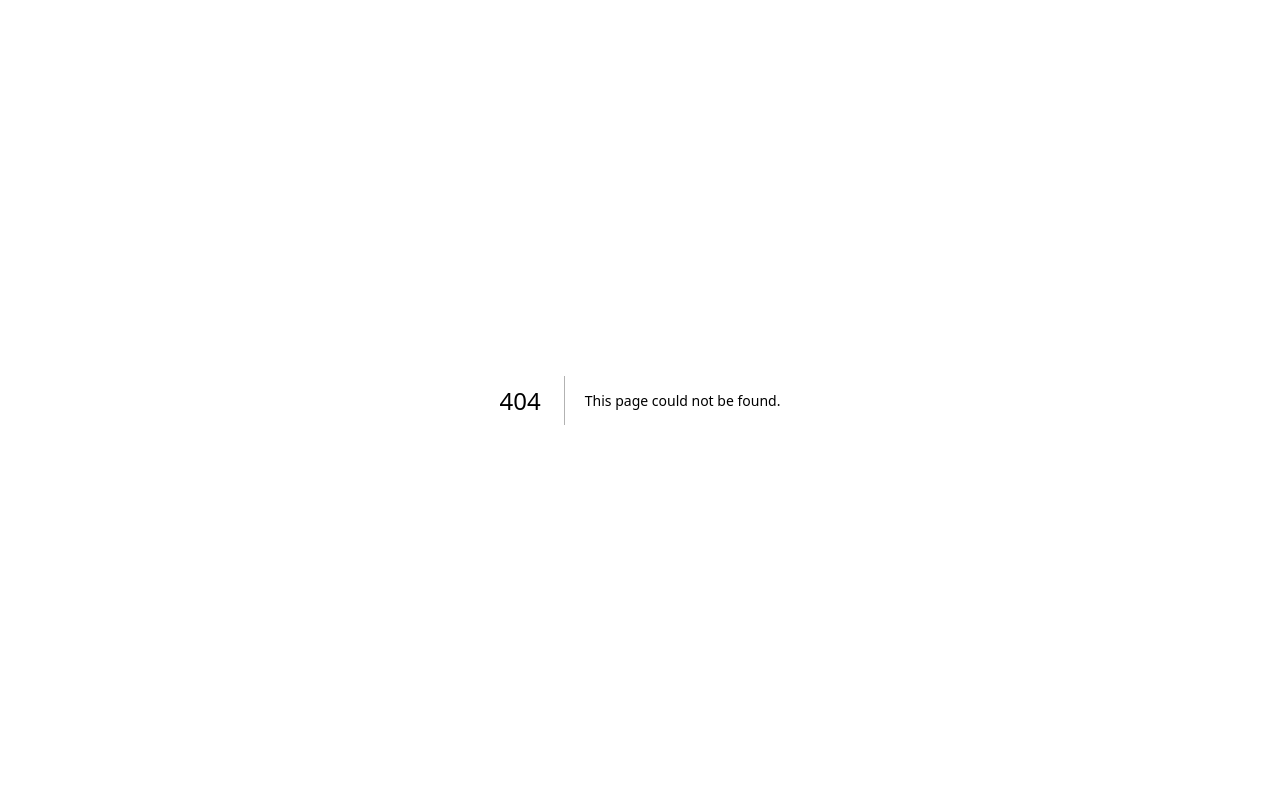
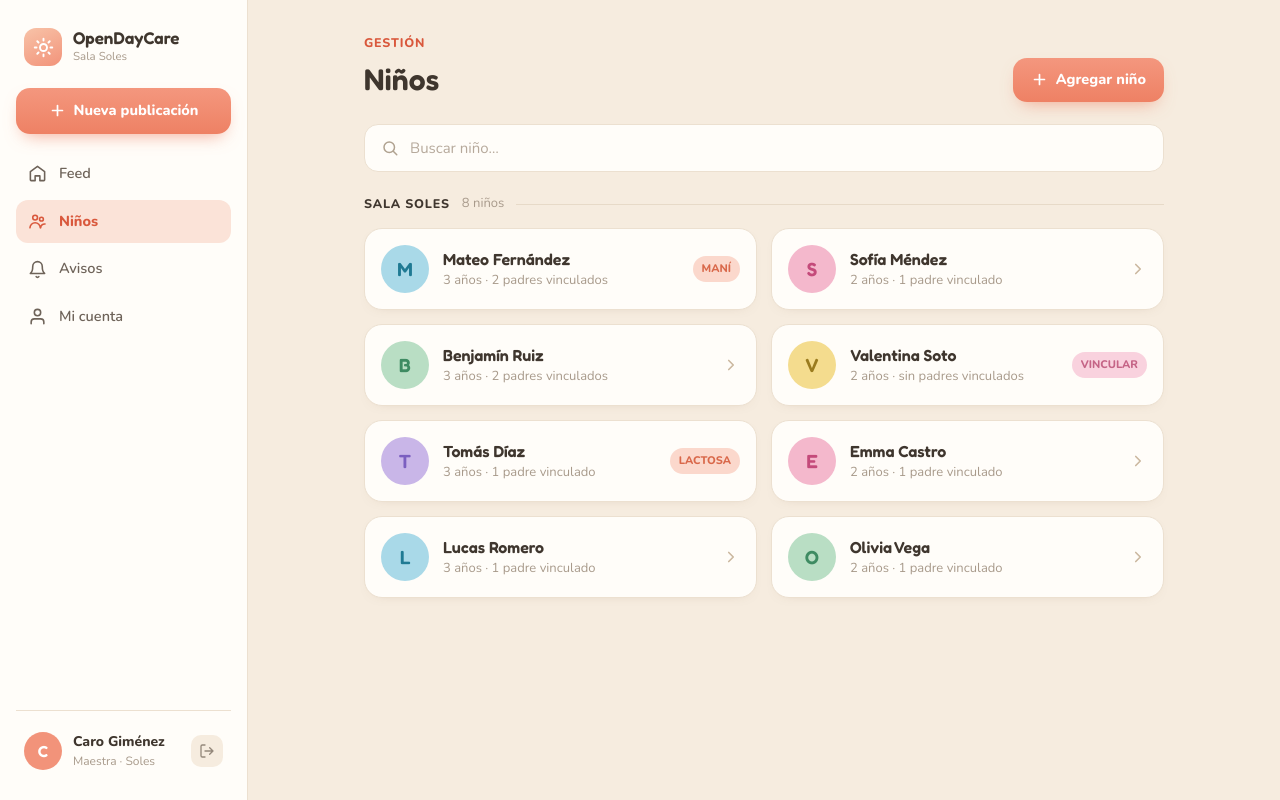
Before and after one commit to sschinner/open-daycare, a Next.js app: page /kids in a window 1280 px wide. Before the commit this address had no page. Built offline with nearby package versions, Linux system fonts and the light colour scheme.

Commit message:
Agrego paso 5

```diff
--- /dev/null
+++ b/app/kids/page.tsx
@@ -0,0 +1,53 @@
+import { AppLayout } from "@/app/components/AppLayout";
+import { KidCard } from "@/app/components/KidCard";
+import { PlusIcon, SearchIcon } from "@/app/components/icons";
+import { room } from "@/data/mock";
+import { kids } from "@/data/kids";
+
+export default function KidsPage() {
+  return (
+    <AppLayout active="kids">
+      <div className="max-w-[880px] w-full mx-auto pt-[34px] px-10 pb-20">
+        <div className="flex items-end justify-between gap-4 mb-[22px]">
+          <div>
+            <div className="text-[12.5px] font-extrabold tracking-[.8px] text-[#D9583C] mb-1">
+              GESTIÓN
+            </div>
+            <h1 className="font-display font-semibold text-[30px] m-0 text-[#3F362E]">
+              Niños
+            </h1>
+          </div>
+          <a
+            href="#"
+            className="flex items-center gap-2 px-[18px] py-[11px] rounded-[14px] bg-[linear-gradient(180deg,#F4977E,#EE8164)] text-white font-extrabold text-[14.5px] shadow-[0_8px_18px_-8px_rgba(238,129,100,.7)]"
+          >
+            <PlusIcon />
+            Agregar niño
+          </a>
+        </div>
+
+        <div className="flex items-center gap-[11px] bg-[#FFFDF9] border border-[#ECE0D0] rounded-[14px] px-4 py-3 mb-[22px]">
+          <SearchIcon className="text-[#B0A290]" />
+          <input
+            placeholder="Buscar niño…"
+            className="flex-1 bg-transparent border-none text-[15px] text-[#3F362E] placeholder:text-[#B6A99B] focus:outline-none"
+          />
+        </div>
+
+        <div className="flex items-center gap-3 mb-[14px]">
+          <span className="text-[12.5px] font-extrabold tracking-[.8px] text-[#3F362E]">
+            {room.name.toUpperCase()}
+          </span>
+          <span className="text-[13px] text-[#A89A8B]">{kids.length} niños</span>
+          <span className="flex-1 h-px bg-[#E7DAC8]" />
+        </div>
+
+        <div className="grid grid-cols-2 gap-[14px]">
+          {kids.map((kid) => (
+            <KidCard key={kid.slug} kid={kid} />
+          ))}
+        </div>
+      </div>
+    </AppLayout>
+  );
+}
```
